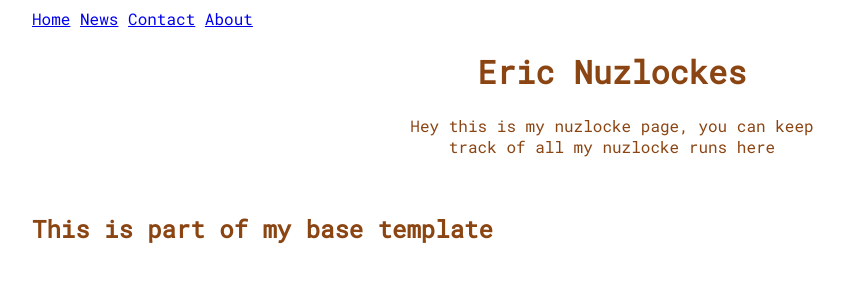
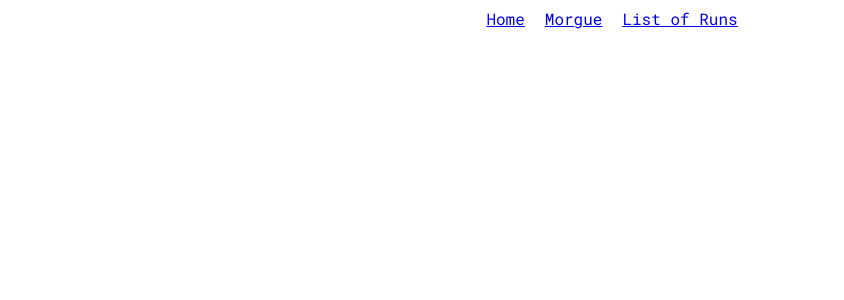
Before and after one commit to nacleric/nuzlocke-ssg, a Python web app: template static/templates/base.html in a window 1280 px wide. Shown: the top 300 px of the page, without its empty margins (28-872 px from the left). Run offline with Jinja, Linux system fonts and the light colour scheme; the template is opened without the code that fills it, so the values that code supplies are empty.

Commit message:
fixed templates

```diff
--- a/static/stylesheets/styles.css
+++ b/static/stylesheets/styles.css
@@ -13,8 +13,20 @@ body {
   margin: auto;
 }
 
+.nav {
+  display: flex;
+  justify-content: center;
+  margin-bottom: 40px;
+}
+
+.nav-item {
+  margin-left: 10px;
+  margin-right: 10px;
+}
+
 .banner {
-  padding-bottom: 20px;
+  padding-top: 40px;
+  padding-bottom: 10px;
 }
 
 .banner-img-border {
@@ -52,7 +64,8 @@ body {
   display: flex;
   flex-wrap: wrap;
   align-items: center;
-  justify-content: space-around;
+  /*justify-content: space-around;*/
+  justify-content: center;
 }
 
 .team-section-box {
--- a/static/templates/base.html
+++ b/static/templates/base.html
@@ -10,23 +10,14 @@
 
   <body>
     <!-- Navbar -->
-    <div class="topnav">
-      <a class="active" href="#home">Home</a>
-      <a href="#news">News</a>
-      <a href="#contact">Contact</a>
-      <a href="#about">About</a>
-    </div>
-
-    <!-- Intro -->
-    <div class="banner">
-      <div class="banner-img_border"></div>
-      <h1 class="banner-title">Eric Nuzlockes</h1>
-      <p class="banner-text">Hey this is my nuzlocke page, you can keep track of all my nuzlocke runs here</p>
+    <div class="nav">
+      <a class="nav-item" href="/">Home</a>
+      <a class="nav-item" href="/pokemon_list.html">Morgue</a>
+      <a class="nav-item" href="/posts.html">List of Runs</a>
     </div>
 
     <div class="container">
-      <h2 class="title">This is part of my base template</h2>
-        {% block content %}{% endblock %}
+      {% block content %}{% endblock %}
     </div>
   </body>
 </html>
--- a/static/templates/pkmn_list.html
+++ b/static/templates/pokemon_list.html
@@ -5,8 +5,10 @@
   {% for pokemon in pokemons %}
     <div class="pokemon-list-item">
       <img class="pokemon-list-item-asset" src="./static/sprites/ditto.gif">
-      <p>{{ pokemon.pokemon }} had a little lamb.</p>
-      <p>{{ pokemon.description }}</p>
+      <div class="pokemon-list-item-text">
+        <p class="pokemon-list-item-nickname">{{ pokemon.pokemon }} had a little lamb.</p>
+        <p class="pokemon-list-item-description">{{ pokemon.description }}</p>
+      </div>
     </div>
 
   {% endfor %}
--- a/static/templates/posts.html
+++ b/static/templates/posts.html
@@ -3,6 +3,12 @@
 
 {% block content %}
   <div class="list_of_posts">
+    {% for post in posts %}
+      <div class="post-item">
+        <p> {{ post.filename }} </p>
+        <p> {{ post.file_location }} </p>
+      </div>
+    {% endfor %}
 
   </div>
 
```
Also changed, not shown: main.py (+16 -16 lines), sprite_dl.py (+5 -5 lines), static/templates/home.html (deleted, +0 -14 lines), static/templates/index.html (added, +23 -0 lines), README.md.
